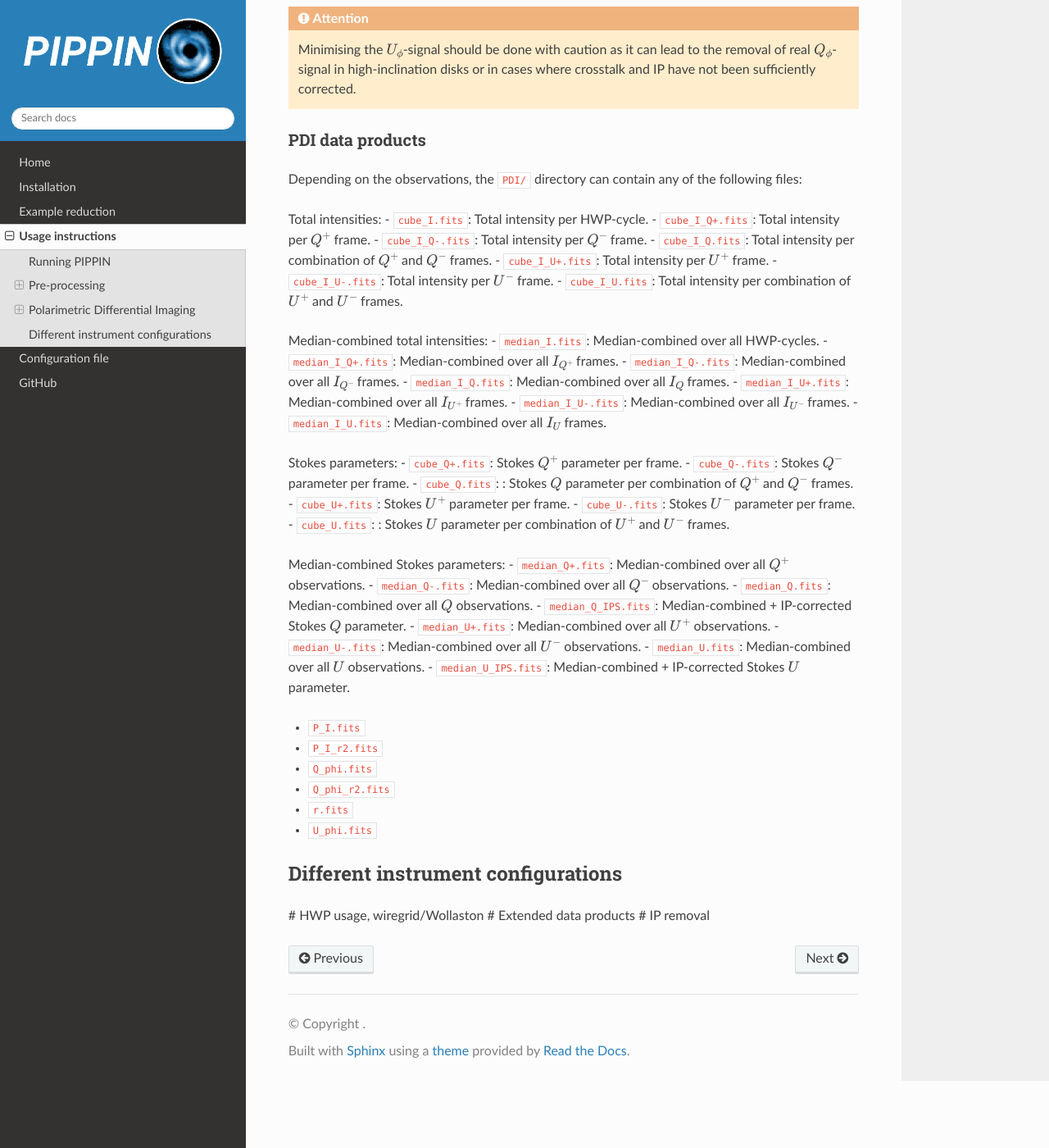
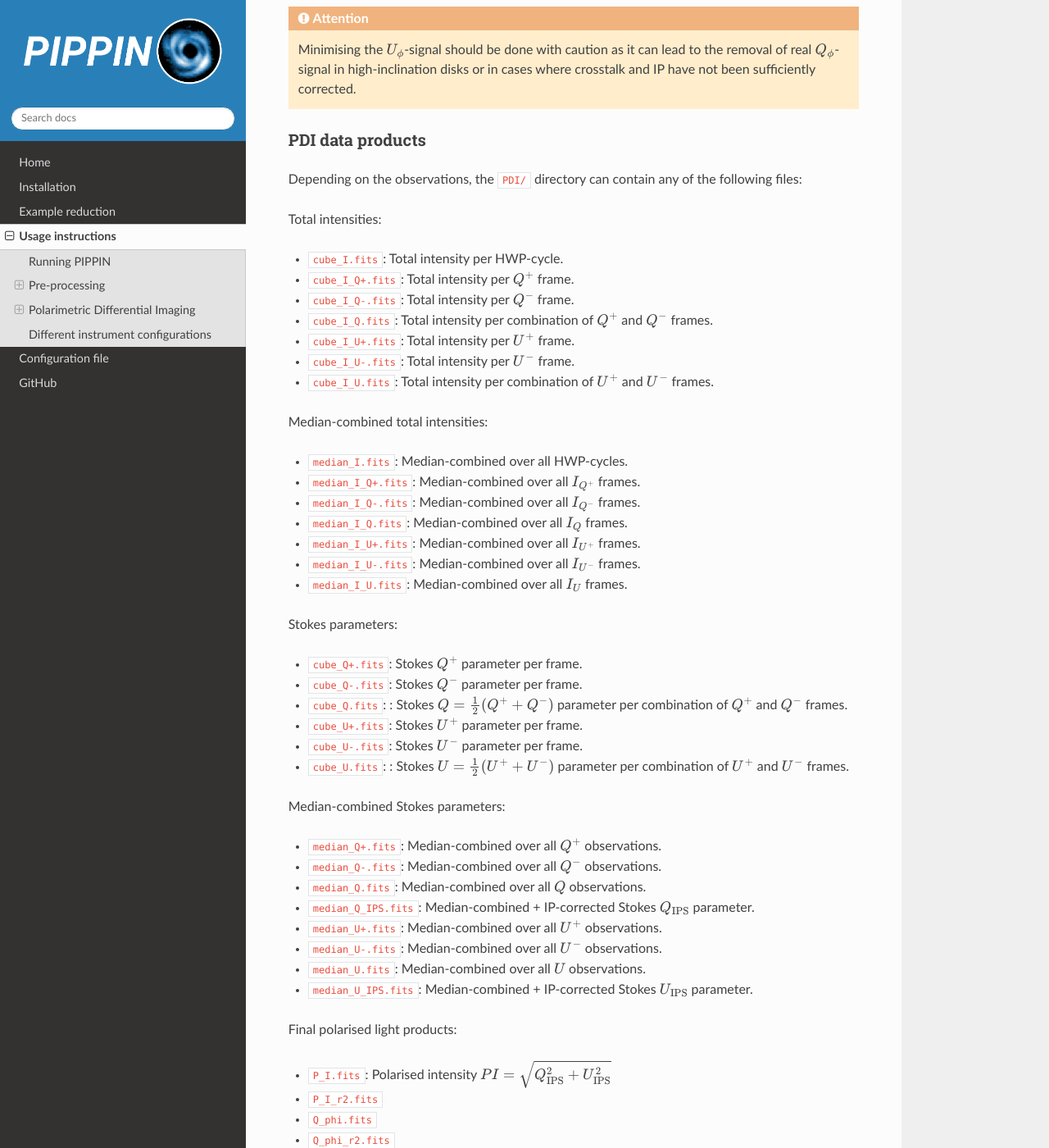
Before and after one commit to samderegt/PIPPIN-NACO, a Sphinx documentation site: the page built from docs/source/usage.rst, in a window 1280 px wide and 1400 px high, scrolled down 3906 px. Shown: the whole window at 82% size. Built offline with Sphinx 7.4.7 and the Read the Docs theme 2.0.0, drawn with Linux system fonts in a browser that asks for light colours.

Commit message:
Test of math text formatting

```diff
--- a/docs/source/usage.rst
+++ b/docs/source/usage.rst
@@ -112,6 +112,7 @@ PDI data products
 Depending on the observations, the :file:`PDI/` directory can contain any of the following files:
 
 Total intensities:
+
 - :file:`cube_I.fits`: Total intensity per HWP-cycle.
 - :file:`cube_I_Q+.fits`: Total intensity per :math:`Q^+` frame.
 - :file:`cube_I_Q-.fits`: Total intensity per :math:`Q^-` frame.
@@ -121,6 +122,7 @@ Total intensities:
 - :file:`cube_I_U.fits`: Total intensity per combination of :math:`U^+` and :math:`U^-` frames.
 
 Median-combined total intensities:
+
 - :file:`median_I.fits`: Median-combined over all HWP-cycles.
 - :file:`median_I_Q+.fits`: Median-combined over all :math:`I_{Q^+}` frames.
 - :file:`median_I_Q-.fits`: Median-combined over all :math:`I_{Q^-}` frames.
@@ -130,24 +132,28 @@ Median-combined total intensities:
 - :file:`median_I_U.fits`: Median-combined over all :math:`I_{U}` frames.
 
 Stokes parameters:
+
 - :file:`cube_Q+.fits`: Stokes :math:`Q^+` parameter per frame.
 - :file:`cube_Q-.fits`: Stokes :math:`Q^-` parameter per frame.
-- :file:`cube_Q.fits`: : Stokes :math:`Q` parameter per combination of :math:`Q^+` and :math:`Q^-` frames.
+- :file:`cube_Q.fits`: : Stokes :math:`Q = \frac{1}{2}(Q^+ + Q^-)` parameter per combination of :math:`Q^+` and :math:`Q^-` frames.
 - :file:`cube_U+.fits`: Stokes :math:`U^+` parameter per frame.
 - :file:`cube_U-.fits`: Stokes :math:`U^-` parameter per frame.
-- :file:`cube_U.fits`: : Stokes :math:`U` parameter per combination of :math:`U^+` and :math:`U^-` frames.
+- :file:`cube_U.fits`: : Stokes :math:`U = \frac{1}{2}(U^+ + U^-)` parameter per combination of :math:`U^+` and :math:`U^-` frames.
 
 Median-combined Stokes parameters:
+
 - :file:`median_Q+.fits`: Median-combined over all :math:`Q^+` observations.
 - :file:`median_Q-.fits`: Median-combined over all :math:`Q^-` observations.
 - :file:`median_Q.fits`: Median-combined over all :math:`Q` observations.
-- :file:`median_Q_IPS.fits`: Median-combined + IP-corrected Stokes :math:`Q` parameter.
+- :file:`median_Q_IPS.fits`: Median-combined + IP-corrected Stokes :math:`Q_\mathrm{IPS}` parameter.
 - :file:`median_U+.fits`: Median-combined over all :math:`U^+` observations.
 - :file:`median_U-.fits`: Median-combined over all :math:`U^-` observations.
 - :file:`median_U.fits`: Median-combined over all :math:`U` observations.
-- :file:`median_U_IPS.fits`: Median-combined + IP-corrected Stokes :math:`U` parameter.
+- :file:`median_U_IPS.fits`: Median-combined + IP-corrected Stokes :math:`U_\mathrm{IPS}` parameter.
 
-- :file:`P_I.fits`
+Final polarised light products:
+
+- :file:`P_I.fits`: Polarised intensity :math:`PI = \sqrt{Q_{\rm IPS}^2 + U_\text{IPS}^2}`
 - :file:`P_I_r2.fits`
 - :file:`Q_phi.fits`
 - :file:`Q_phi_r2.fits`
```
